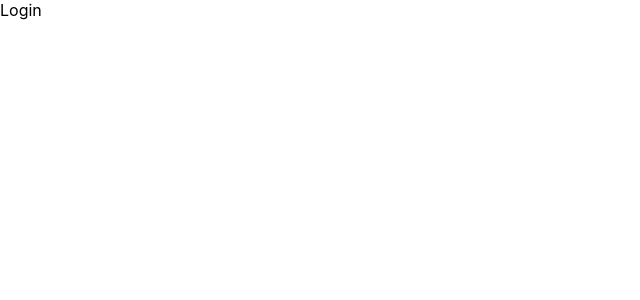
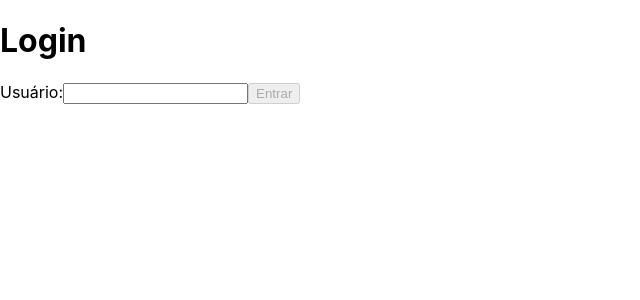
Before and after one commit to leobmend/trybe-tunes, a React (Create React App) app: page / in a window 1280 px wide. Shown: the top 300 px of the page, without its empty margins (0-640 px from the left). Built offline with nearby package versions, Linux system fonts and the light colour scheme.

Commit message:
Adicionando logica de loggin com redirecionamento para a pagina Search. Requisito 2 satisfeito.

```diff
--- a/src/App.js
+++ b/src/App.js
@@ -1,5 +1,5 @@
 import React from 'react';
-import { BrowserRouter, Route, Switch } from 'react-router-dom';
+import { BrowserRouter, Route, Switch, Redirect } from 'react-router-dom';
 import Login from './pages/Login';
 import Search from './pages/Search';
 import Album from './pages/Album';
@@ -7,12 +7,50 @@ import Favorites from './pages/Favorites';
 import Profile from './pages/Profile';
 import ProfileEdit from './pages/ProfileEdit';
 import NotFound from './pages/NotFound';
+import { createUser } from './services/userAPI';
 
 class App extends React.Component {
+  constructor() {
+    super();
+    this.state = {
+      loggedIn: false,
+      userName: '',
+      loading: false,
+    };
+
+    this.handleChange = this.handleChange.bind(this);
+    this.handleClick = this.handleClick.bind(this);
+  }
+
+  handleClick() {
+    const { userName } = this.state;
+    this.setState(() => ({
+      loading: true,
+    }), () => createUser({ name: userName })
+      .then(() => this.setState({ loggedIn: true })));
+  }
+
+  handleChange(event) {
+    const { name, value } = event.target;
+    this.setState({
+      [name]: value,
+    });
+  }
+
   render() {
+    const { loggedIn } = this.state;
     return (
       <BrowserRouter>
         <Switch>
+          <Route exact path="/">
+            {loggedIn ? <Redirect to="/search" /> : (
+              <Login
+                { ...this.state }
+                handleChange={ this.handleChange }
+                handleClick={ this.handleClick }
+              />
+            )}
+          </Route>
           <Route exact path="/" component={ Login } />
           <Route path="/search" component={ Search } />
           <Route path="/album/:id" render={ (props) => <Album { ...props } /> } />
--- /dev/null
+++ b/src/components/Loading.js
@@ -0,0 +1,13 @@
+import React from 'react';
+
+class Loading extends React.Component {
+  render() {
+    return (
+      <div>
+        Carregando...
+      </div>
+    );
+  }
+}
+
+export default Loading;
--- a/src/pages/Login.js
+++ b/src/pages/Login.js
@@ -1,11 +1,49 @@
 import React from 'react';
+import PropTypes from 'prop-types';
+import Loading from '../components/Loading';
 
 class Login extends React.Component {
   render() {
+    const MIN_LENGTH = 3;
+    const { userName, handleChange, handleClick, loading } = this.props;
+    const loginBtnDisabled = userName.length < MIN_LENGTH;
     return (
-      <div data-testid="page-login">Login</div>
+      <div data-testid="page-login">
+        <h1>Login</h1>
+        {loading
+          ? <Loading />
+          : (
+            <form>
+              <label htmlFor="userName">
+                Usuário:
+                <input
+                  type="text"
+                  data-testid="login-name-input"
+                  name="userName"
+                  value={ userName }
+                  onChange={ handleChange }
+                />
+              </label>
+              <button
+                type="button"
+                data-testid="login-submit-button"
+                disabled={ loginBtnDisabled }
+                onClick={ handleClick }
+              >
+                Entrar
+              </button>
+            </form>
+          )}
+      </div>
     );
   }
 }
 
+Login.propTypes = {
+  userName: PropTypes.string.isRequired,
+  handleChange: PropTypes.func.isRequired,
+  handleClick: PropTypes.func.isRequired,
+  loading: PropTypes.bool.isRequired,
+};
+
 export default Login;
```
